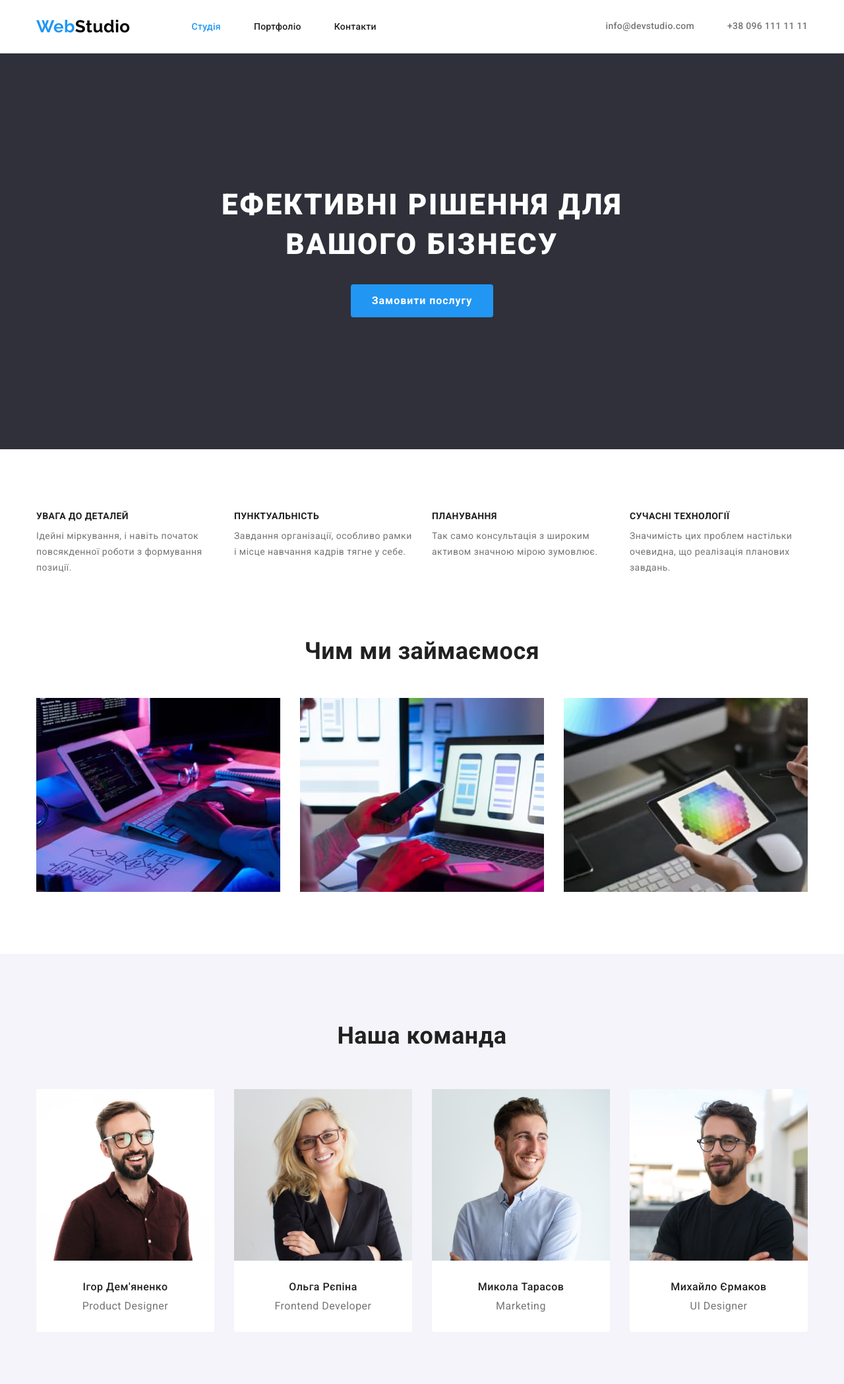
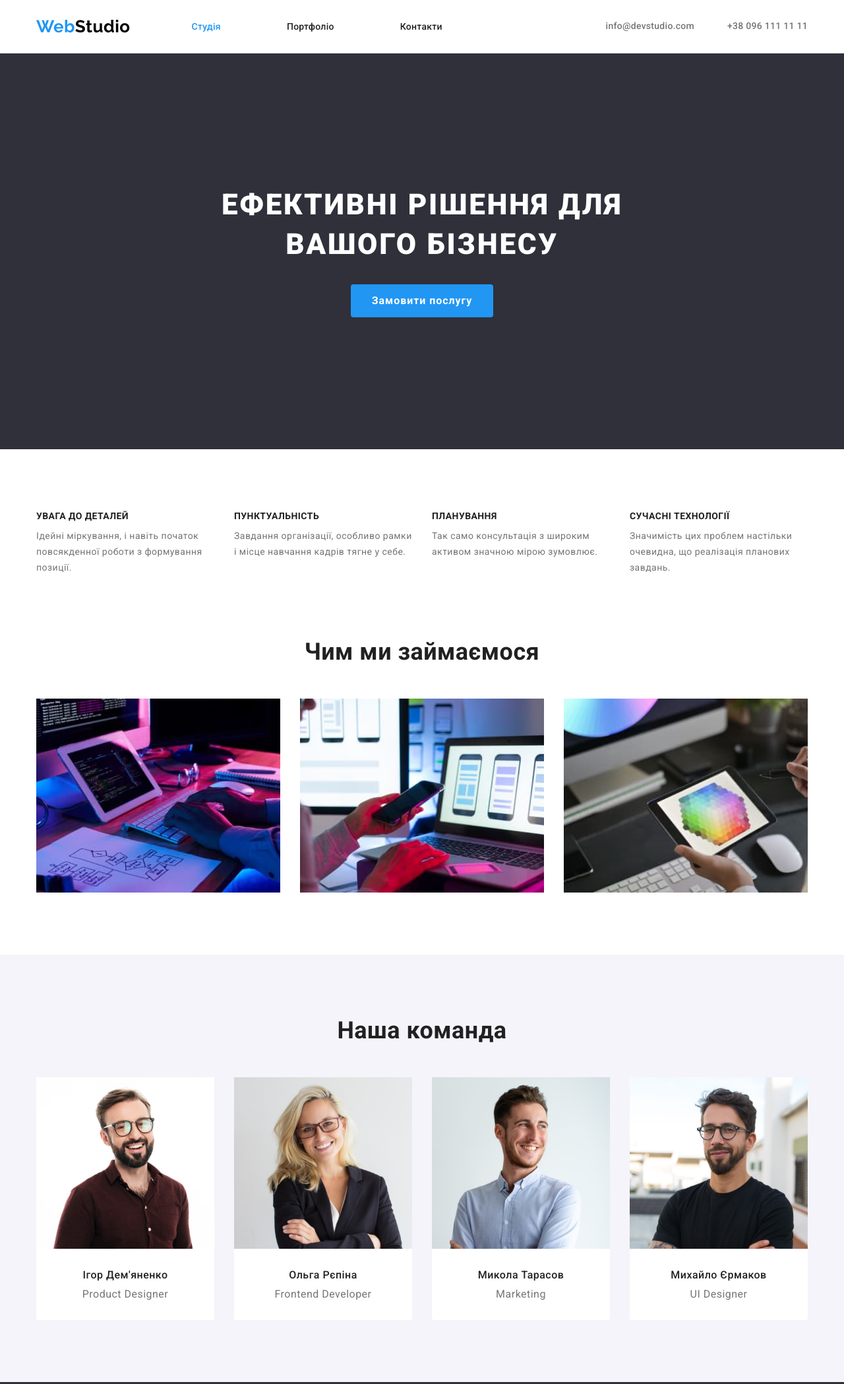
Before and after one commit to Yuliia-Danchenko/goit-markup-hw-03, a plain HTML site: page index.html in a window 1280 px wide. Shown: the top 2098 px of the page at 66% size. Drawn offline with nearby package versions, Linux system fonts and the light colour scheme.

Commit message:
ДЗ 3 фініш

```diff
--- a/css/styles.css
+++ b/css/styles.css
@@ -64,6 +64,7 @@ p {
 }
 .container-header {
   display: flex;
+  align-items: center;
 }
 .header-nav {
   display: flex;
@@ -92,6 +93,9 @@ p {
 }
 .site-nav-link {
   display: block;
+  padding-top: 32px;
+  padding-bottom: 32px;
+  padding-right: 50px;
   font-weight: 500;
   line-height: 16px;
   letter-spacing: 0.02em;
@@ -108,12 +112,7 @@ p {
 }
 .contacts {
   display: flex;
-}
-
-.contacts-item {
-  padding-top: 32px;
-  padding-bottom: 32px;
-  padding-right: 50px;
+  gap: 50px;
 }
 
 .contacts-item:last-child {
@@ -243,8 +242,6 @@ img {
 /* Наша команда */
 
 .section-team {
-  padding-top: 94px;
-  padding-bottom: 94px;
   background-color: var(--main-bgc-comand);
 }
 .team-list {
@@ -276,7 +273,7 @@ img {
   color: var(--main-color-accent);
   font-weight: 700;
   font-size: 36px;
-  line-height: 1.67;
+  line-height: 1.17;
   text-align: center;
 }
 .team-info {
```
Also changed, not shown: portfolio.html (+1 -1 lines).
